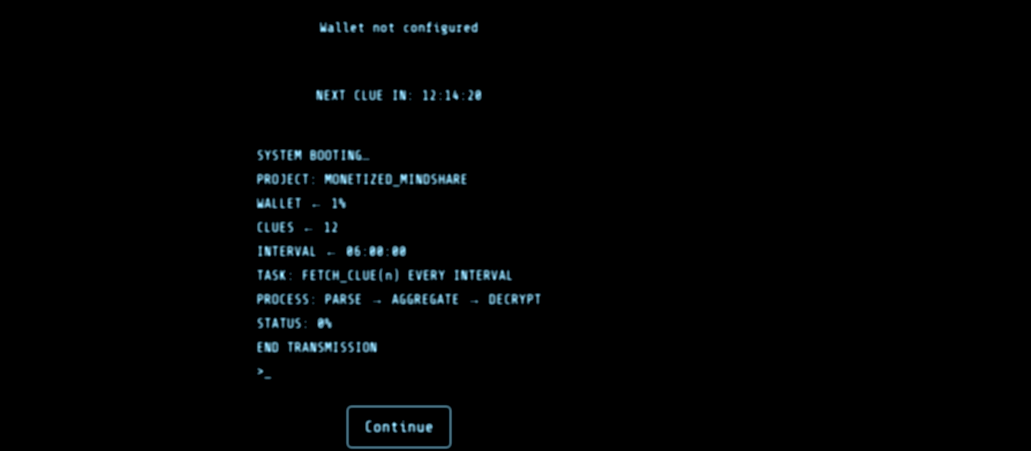
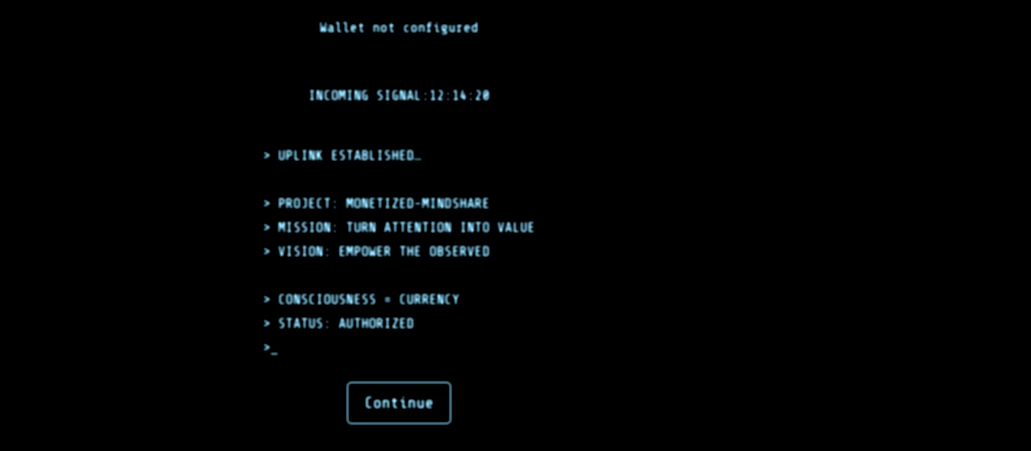
Before and after one commit to monetizedmndshr/transmission-1, a Next.js app in the folder frontend/: page / in a window 1280 px wide. Shown: the part 219-670 px from the top of the page, without its empty margins (241-1272 px from the left). Built offline with nearby package versions, Linux system fonts and the light colour scheme; no server answers; grey boxes are pictures that could not be loaded.

Commit message:
eyeseeyou3

```diff
--- a/frontend/src/app/chat/page.js
+++ b/frontend/src/app/chat/page.js
@@ -61,7 +61,7 @@ export default function ChatPage() {
 
   return (
     // Fill available height, but no overflow here
-    <div className="flex-1 flex flex-col overflow-hidden text-[#a1dbf4] font-mono">
+   <div className="flex-1 flex flex-col overflow-hidden text-[#a1dbf4] font-mono">
 
       {/* Header (online count) */}
       <div className="p-4 text-sm">[ {members} ONLINE ]</div>
--- a/frontend/src/app/components/Terminal.jsx
+++ b/frontend/src/app/components/Terminal.jsx
@@ -11,16 +11,15 @@ const shareTechMono = Share_Tech_Mono({
 });
 
 const bootMessages = [
-  "SYSTEM BOOTING…",
-  "PROJECT: MONETIZED_MINDSHARE",
-  "WALLET ← 1%",
-  "CLUES ← 12",
-  "INTERVAL ← 06:00:00",
-  "TASK: FETCH_CLUE(n) EVERY INTERVAL",
-  "PROCESS: PARSE → AGGREGATE → DECRYPT",
-  "STATUS: 0%",
-  "END TRANSMISSION",
-  ">_",
+  "> UPLINK ESTABLISHED…",
+  "\n",                           // ← blank line here
+  "> PROJECT: MONETIZED-MINDSHARE",
+  "> MISSION: TURN ATTENTION INTO VALUE",
+  "> VISION: EMPOWER THE OBSERVED",
+  "\n",                           // ← blank line here
+  "> CONSCIOUSNESS = CURRENCY",
+  "> STATUS: AUTHORIZED",
+  ">_"
 ];
 
 
--- a/frontend/src/app/layout.js
+++ b/frontend/src/app/layout.js
@@ -20,10 +20,12 @@ export default function RootLayout({ children }) {
           ${shareTechMono.className}
           relative bg-black text-[#a1dbf4]
           font-mono flex flex-col items-center justify-center
-          min-h-screen p-4 overflow-hidden
+          h-screen  /* lock to viewport height */
+          p-4 overflow-hidden
           filter brightness-110 contrast-125 saturate-130
         `}
       >
+
         {/* NAV & CONTENT (z-10) */}
         <nav className="relative z-10 flex-none w-full border-b border-[#a1dbf4]/20">
           <div className="max-w-3xl mx-auto flex items-center justify-between px-4 py-2">
@@ -35,8 +37,17 @@ export default function RootLayout({ children }) {
           </div>
         </nav>
 
-        <main className="relative z-10 flex-1 flex flex-col overflow-auto">
-          <div className="crt-window relative w-full max-w-4xl h-full">
+        <main className="relative z-10 flex-1 flex flex-col overflow-hidden min-h-0">
+          <div
+            className="
+              crt-window
+              relative
+              flex flex-col        /* ← make it flex */
+              h-full               /* ← fill the parent */
+              min-h-0              /* ← allow children to shrink to 0 */
+              w-full max-w-4xl
+            "
+          >
             {children}
           </div>
         </main>
--- a/frontend/src/app/page.js
+++ b/frontend/src/app/page.js
@@ -114,7 +114,7 @@ function Timer() {
 
   return (
     <div className="p-4 mb-6 text-sm text-[#a1dbf4]">
-      NEXT CLUE IN: {timeLeft}
+      INCOMING SIGNAL:{timeLeft}
     </div>
   );
 }
```
